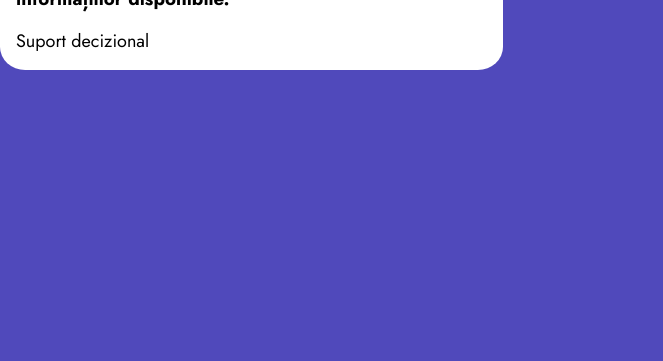
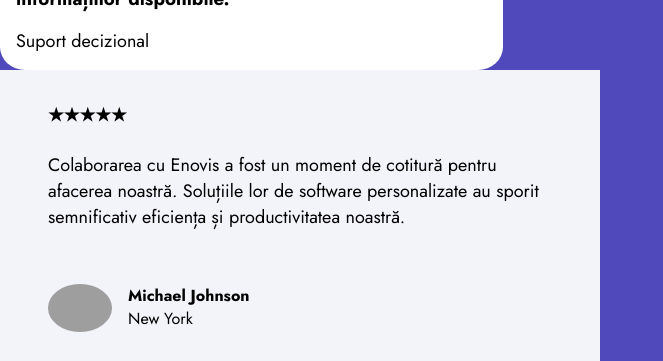
Before and after one commit to LucaStefan112/Enovis-Website-Copy, an Angular app in the folder Enovis-Website/: page / in a window 1280 px wide. Shown: the part 1109-1470 px from the top of the page, without its empty margins (0-663 px from the left). Before the commit the page ends 1179 px from the top, so only its background shows below. Built offline with nearby package versions, Linux system fonts and the light colour scheme; grey boxes are pictures that could not be loaded.

Commit message:
added review-container component

```diff
--- a/Enovis-Website/src/app/app.component.html
+++ b/Enovis-Website/src/app/app.component.html
@@ -14,3 +14,10 @@
 [title]="'Viteza de reacție este vitală în procesul decizional, iar aceasta depinde de diversitatea și calitatea informațiilor disponibile.'"
 [src]="'https://images.unsplash.com/photo-1573164574572-cb89e39749b4?ixid=M3wzOTE5Mjl8MHwxfHNlYXJjaHwyN3x8dGVjaG5vbG9neSUyMHNvbHV0aW9uc3xlbnwwfHx8fDE3MTk3MDM3NzF8MA&ixlib=rb-4.0.3&auto=format&fit=crop&w=503&h=360'"
 ></app-image-text-view>
+
+<app-review-container
+[text]="'Colaborarea cu Enovis a fost un moment de cotitură pentru afacerea noastră. Soluțiile lor de software personalizate au sporit semnificativ eficiența și productivitatea noastră.'"
+[src]="'https://images.unsplash.com/photo-1488751045188-3c55bbf9a3fa?ixid=M3wzOTE5Mjl8MHwxfHNlYXJjaHwyMnx8dGVjaG5vbG9neSUyMHNvbHV0aW9uc3xlbnwwfHx8fDE3MTk3MDM3NzF8MA&ixlib=rb-4.0.3&auto=format&fit=crop&w=48&h=48'"
+[name]="'Michael Johnson'"
+[location]="'New York'"
+></app-review-container>
--- a/Enovis-Website/src/app/components/review-container/review-container.component.css
+++ b/Enovis-Website/src/app/components/review-container/review-container.component.css
@@ -0,0 +1,41 @@
+:host {
+    display: block;
+    width: 600px;
+    background-color: rgba(255, 255, 255, 0.932);
+}
+
+.rating-h6 {
+    font-size: 1.1rem;
+    padding: 2rem 2.4rem 0rem 3rem;
+}
+
+.text-p {
+    padding: 1.5rem 3rem 2.4rem 3rem;
+}
+
+.profile-div {
+    padding: 1rem 2.4rem 2rem 3rem;
+    display: flex;
+    flex-direction: row;
+    gap: 1rem;
+    height: 48px;
+}
+
+img {
+    border-radius: 50%;
+}
+
+.data-div {
+    display: flex;
+    flex-direction: column;
+}
+
+.name-h6 {
+    padding: 0px;
+    font-size: medium;
+}
+
+.location-p {
+    padding: 0px;
+    font-size: medium;
+}
--- a/Enovis-Website/src/app/components/review-container/review-container.component.html
+++ b/Enovis-Website/src/app/components/review-container/review-container.component.html
@@ -1 +1,9 @@
-<p>review-container works!</p>
+<h6 class="rating-h6">★★★★★</h6>
+<p class="text-p">{{ text }}</p>
+<div class="profile-div">
+    <img [src]="src">
+    <div class="data-div">
+        <h6 class="name-h6">{{ name }}</h6>
+        <p class="location-p">{{ location }}</p>
+    </div>
+</div>
```
Also changed, not shown: Enovis-Website/src/app/app.component.ts (+4 -3 lines), Enovis-Website/src/app/components/review-container/review-container.component.ts (+6 -3 lines).
